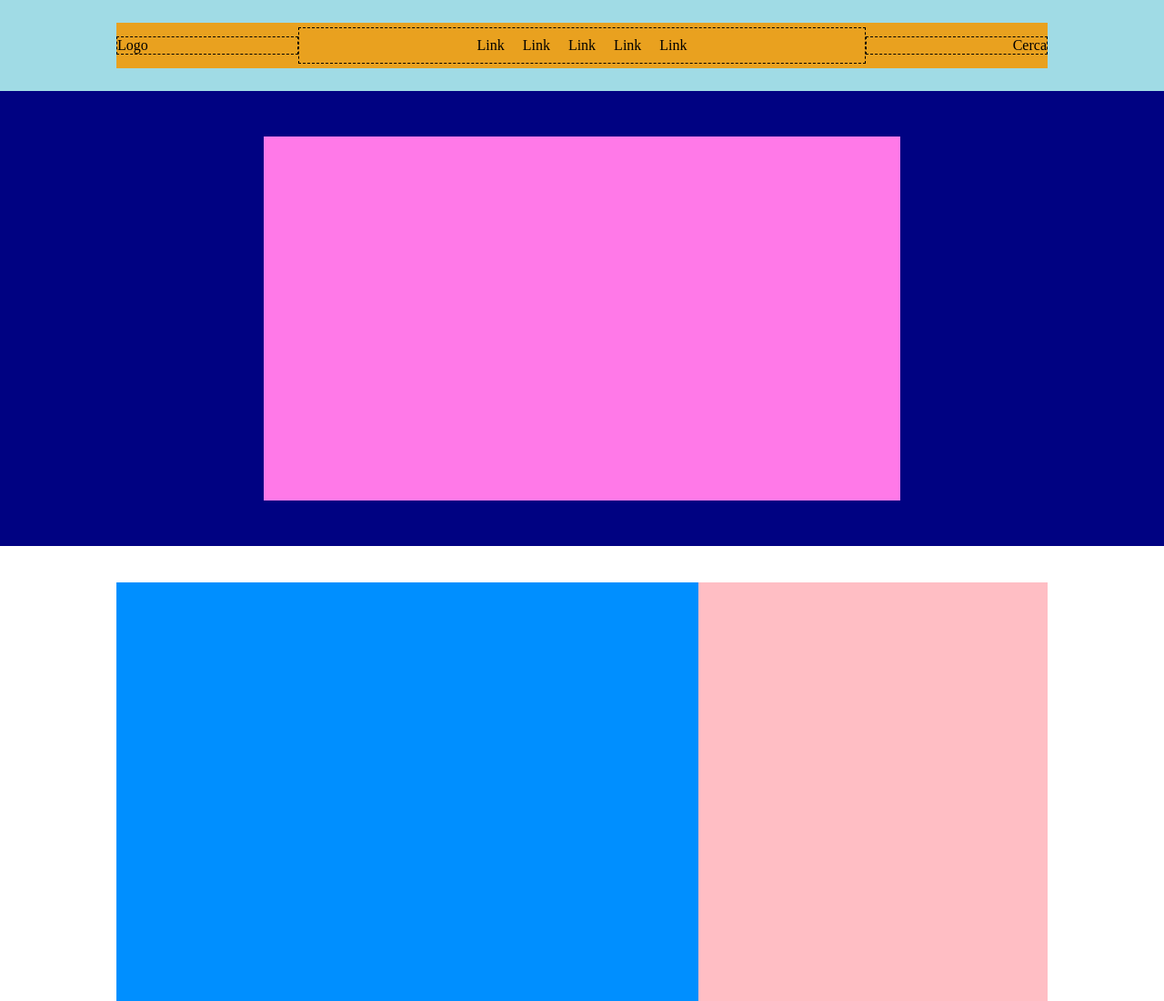
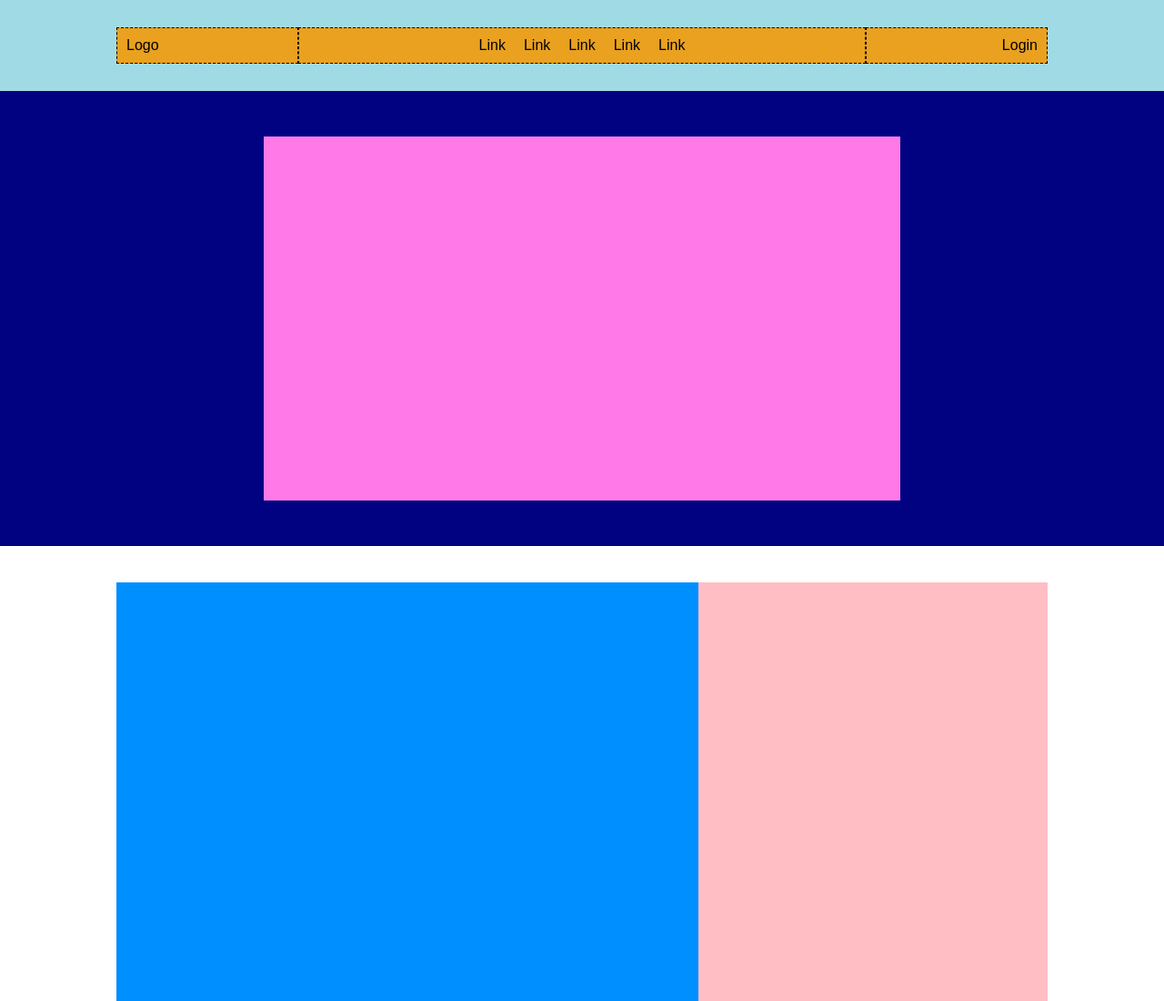
Before and after one commit to simolorevg/htmlcss-struttura-discord, a plain HTML site: page index.html in a window 1280 px wide. Shown: the top 1100 px of the page at 91% size. Drawn offline with Linux system fonts and the light colour scheme.

Commit message:
Web Page Terminated

```diff
--- a/css/style.css
+++ b/css/style.css
@@ -9,6 +9,10 @@
 .center{
     width:80%;
     margin:0 auto;
+}
+
+body{
+    font-family:sans-serif;
 }
 
 /*FLEXBOX*/
@@ -66,32 +70,37 @@
 .header-nav{
     background-color: #e9a11f;
     margin:10px;
+    height:40px;
 
     /*DEBUG*/
-    min-height:50px;
     /* border: 1px dashed black; */
 }
 
 .logo-header{
     width:200px;
     text-align: left;
+    display: inline-block;
+    padding:10px;
 
     /*DEBUG*/
     border: 1px dashed black;
 }
 
-.header-search{
+.header-login{
     width:200px;
+    padding:10px;
     text-align: right;
+
+    /*DEBUG*/
     border: 1px dashed black;
 }
 
 .header-link{
     display:flex;
     flex-grow: 1;
-    padding: 10px;
+    padding:10px;
 
-    /*BORDER*/
+    /*DEBUG*/
     border:1px dashed black;
 }
 
--- a/index.html
+++ b/index.html
@@ -34,7 +34,7 @@
                    <!--end header link-->
 
                    <!--search-->
-                   <div class="header-search">Cerca</div>
+                   <div class="header-login">Login</div>
                    <!--end search-->
                 </div>
                 <!--end header navbar-->
```
